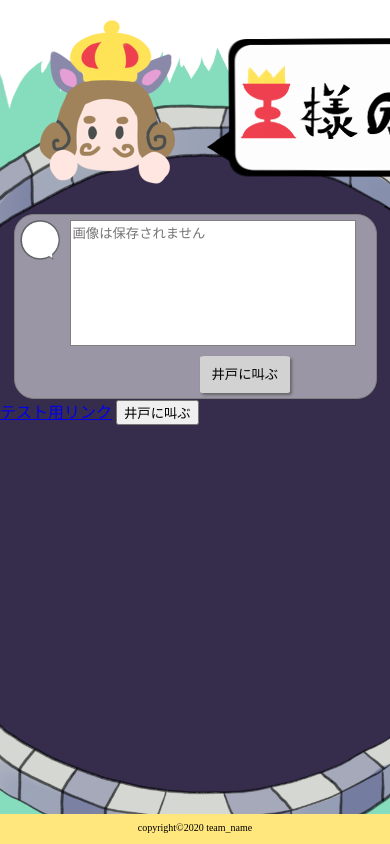
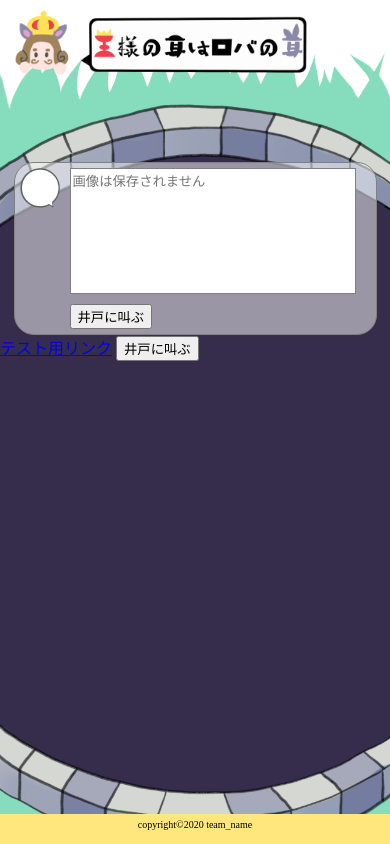
Before and after one commit to crab0628/roba_mimi, a Flask app: page /in in a window 390 px wide; the page is wider, and only the part inside the window is pictured. Run offline with Flask 2, Linux system fonts and the light colour scheme; some libraries are stand-ins or nearby versions.

Commit message:
福田さん分反映済み

```diff
--- a/static/css/style.css
+++ b/static/css/style.css
@@ -53,7 +53,6 @@ footer {
 .copyright{
     font-size: 10px;
     text-align:center;
-    margin-top: 3px;
 }
 
 /* サイトロゴサイズ調整 */
@@ -69,15 +68,7 @@ footer {
 
 /* ヘッダーミニロゴサイズ調整 */
 header img {
-<<<<<<< HEAD
-<<<<<<< HEAD
-    width: 50%;
-=======
-    width: 90%;
->>>>>>> fukuda
-=======
     width: 80%;
->>>>>>> 9aa2c17f568238e652a90d5650ad37b4a20d0fd4
 }
 
 /* アイコン選択欄 */
@@ -133,15 +124,7 @@ form {
 
 /* in.html 表示位置 */
 .sec1 {
-<<<<<<< HEAD
-<<<<<<< HEAD
-    margin-top: 20%;
-=======
-    margin-top: 100px;
->>>>>>> fukuda
-=======
     margin-top: 70px;
->>>>>>> 9aa2c17f568238e652a90d5650ad37b4a20d0fd4
 }
 
 /* in.html サイズ調整 */
@@ -157,30 +140,7 @@ form {
 }
 .twi img,.select_icon img{
     width: 40px;
-    height: 40px;
-}
-
-.button-in {
-    display       : inline-block;
-    text-align: right;
-    margin-left: 130px;
-    margin-right : 10px ;
-    border-radius : 5%;          /* 角丸       */
-    font-size     : 10pt;        /* 文字サイズ */
-    text-align    : center;      /* 文字位置   */
-    cursor        : pointer;     /* カーソル   */
-    padding       : 10px 10px;   /* 余白       */
-    background    : #d2d2d2;     /* 背景色     */
-    color         : #000000;     /* 文字色     */
-    line-height   : 1em;         /* 1行の高さ  */
-    transition    : .3s;         /* なめらか変化 */
-    box-shadow    : 2px 2px 3px #666666;  /* 影の設定 */
-    border        : 2px solid #d2d2d2;    /* 枠の指定 */
-}
-.button-in:hover {
-    box-shadow    : none;        /* カーソル時の影消去 */
-    color         : #000066;     /* 背景色     */
-    background    : #ffffff;     /* 文字色     */
+    /* background    : #ffffff;     文字色     */
 }
 
 /* フォーム切り替え用装飾 */
```
Also changed, not shown: templates/check.html (+2 -42 lines).
